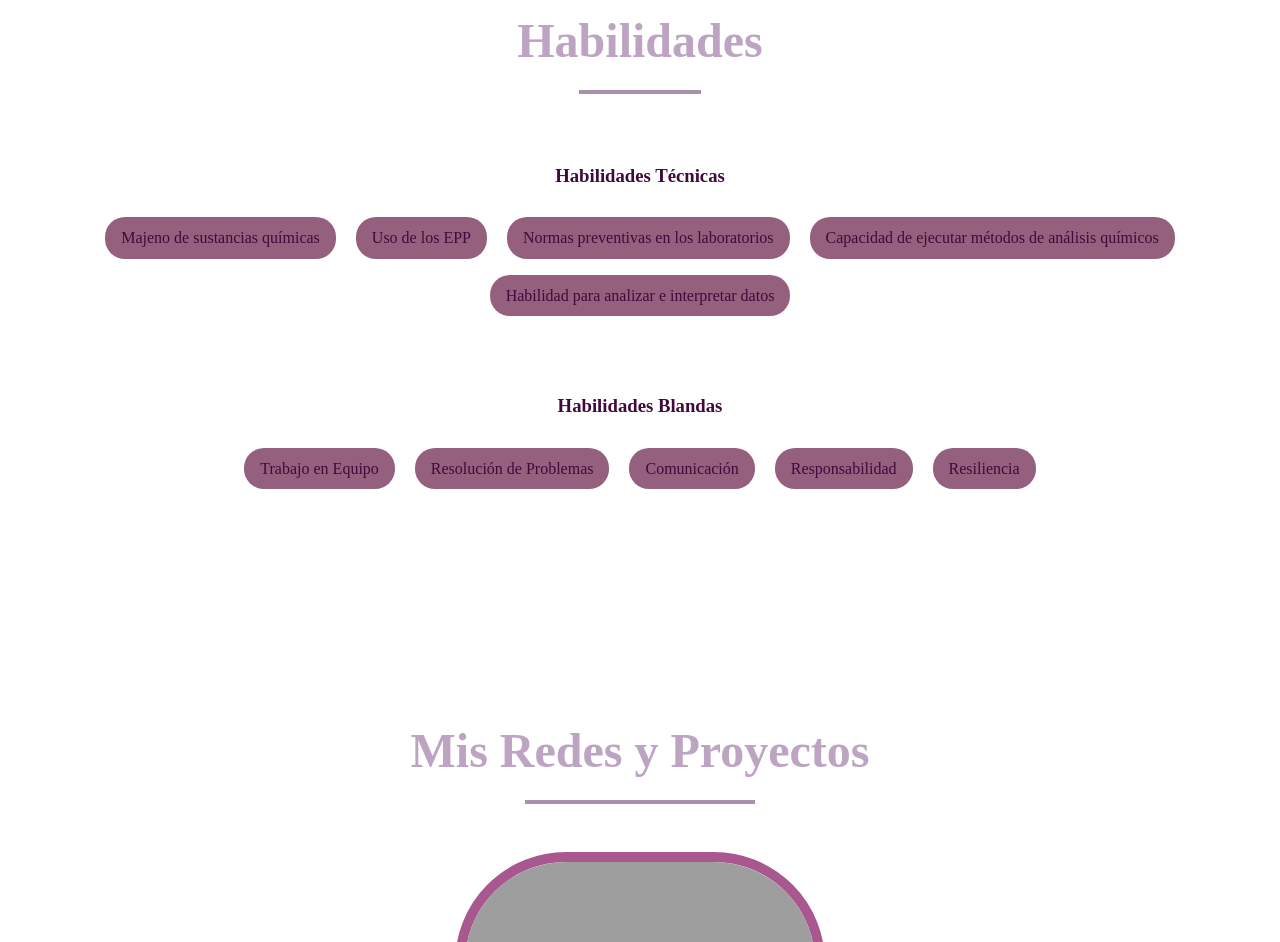
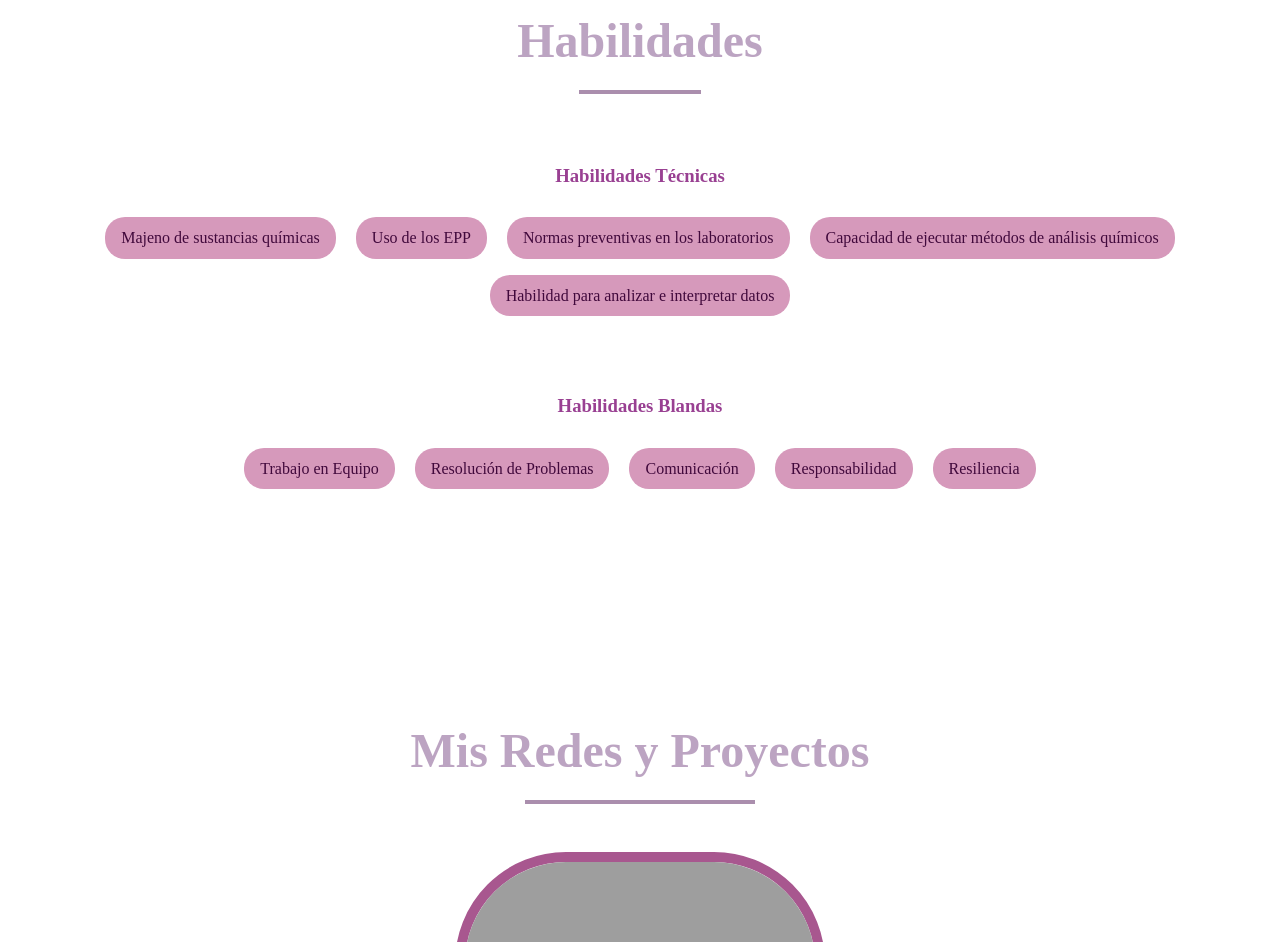
Before and after one commit to nicollegiraldom29-star/MiLandingPage-, a plain HTML site: page index.html in a window 1280 px wide. Shown: the part 2323-3265 px from the top of the page. Drawn offline with Linux system fonts and the light colour scheme; grey boxes are pictures that could not be loaded.

Commit message:
Landing page cambio de color

```diff
--- a/Style.css
+++ b/Style.css
@@ -115,7 +115,7 @@ body {
 
 .list-inline li {
     display: inline-block;
-    background-color: #94607d;
+    background-color: #d699bb;
     padding: 0.5rem 1rem;
     border-radius: 20px;
     margin: 0.5rem;
@@ -126,12 +126,12 @@ body {
     flex-wrap: wrap;
     justify-content: center;
     gap: 2rem;
-    color: #41093c;
+    color: #853a7e;
 }
 
 .skill-group {
     text-align: center;
-    color: #41093c;
+    color: #994092;
 }
 
 /* Linktree Section */
```
